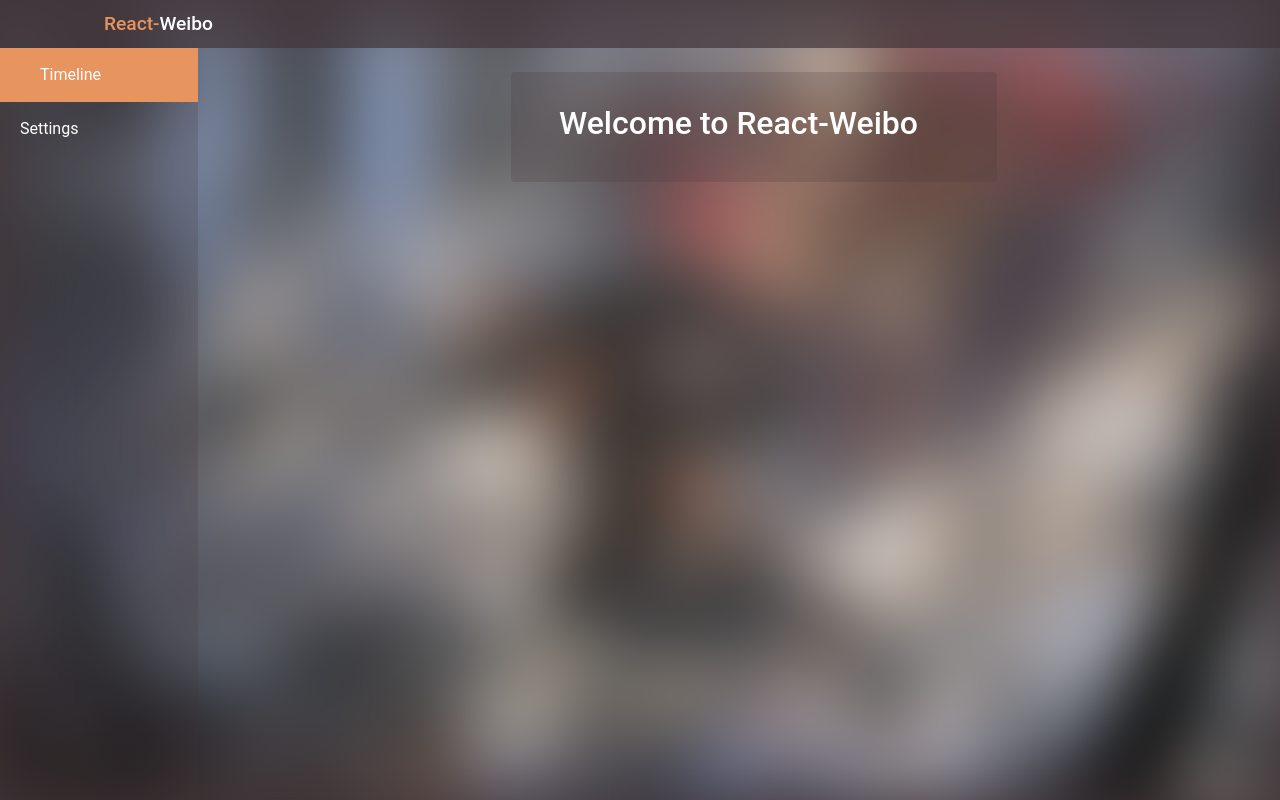
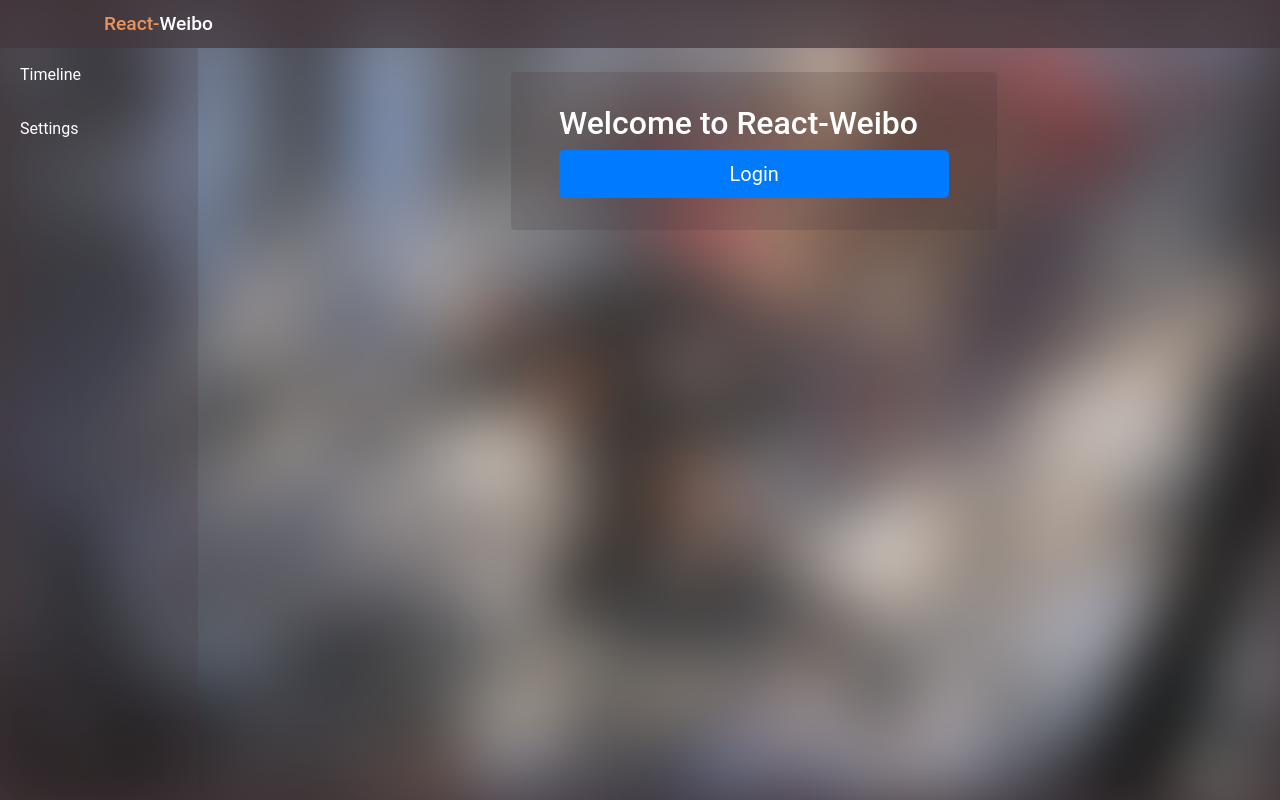
Before and after one commit to Aria-Lia/react-weibo, a React app: page / in a window 1280 px wide. Built offline with nearby package versions, Linux system fonts and the light colour scheme.

Commit message:
loginn button

```diff
--- a/src/containers/frame/SideNav.jsx
+++ b/src/containers/frame/SideNav.jsx
@@ -8,7 +8,7 @@ class SideNav extends Component {
     super(props)
 
     this.state = {
-      currentKey: navKeys[0],
+      currentKey: null,
     }
   }
 
@@ -24,7 +24,7 @@ class SideNav extends Component {
     const {currentKey} = this.state
 
     return (
-      <Nav className={"flex-column side-nav"} defaultActiveKey={navKeys[0]} onSelect={key => this.handleSelect(key)}>
+      <Nav className={"flex-column side-nav"} onSelect={key => this.handleSelect(key)}>
         {
           navKeys.map(e => {
             return (
--- a/src/containers/home/RedirectBox.jsx
+++ b/src/containers/home/RedirectBox.jsx
@@ -1,4 +1,5 @@
 import React, { Component } from 'react';
+import Button from 'react-bootstrap/Button'
 import CardView from '../../components/CardView/index'
 
 class RedirectBox extends Component {
@@ -8,6 +9,9 @@ class RedirectBox extends Component {
       <>
         <CardView size='medium' className={"card-view"}>
           <h2>Welcome to React-Weibo</h2>
+            <Button variant="primary" size="lg" block>
+              Login
+            </Button>
         </CardView>
       </>
     )
```
